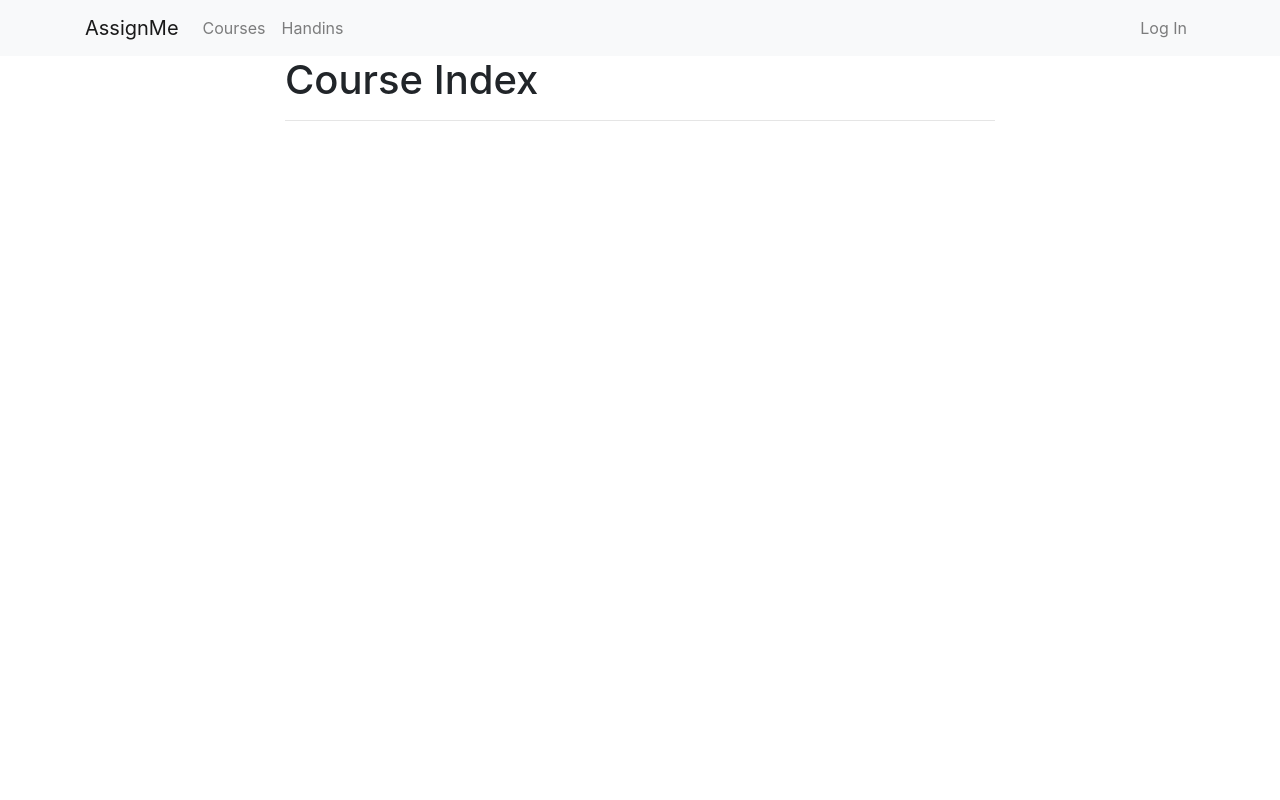
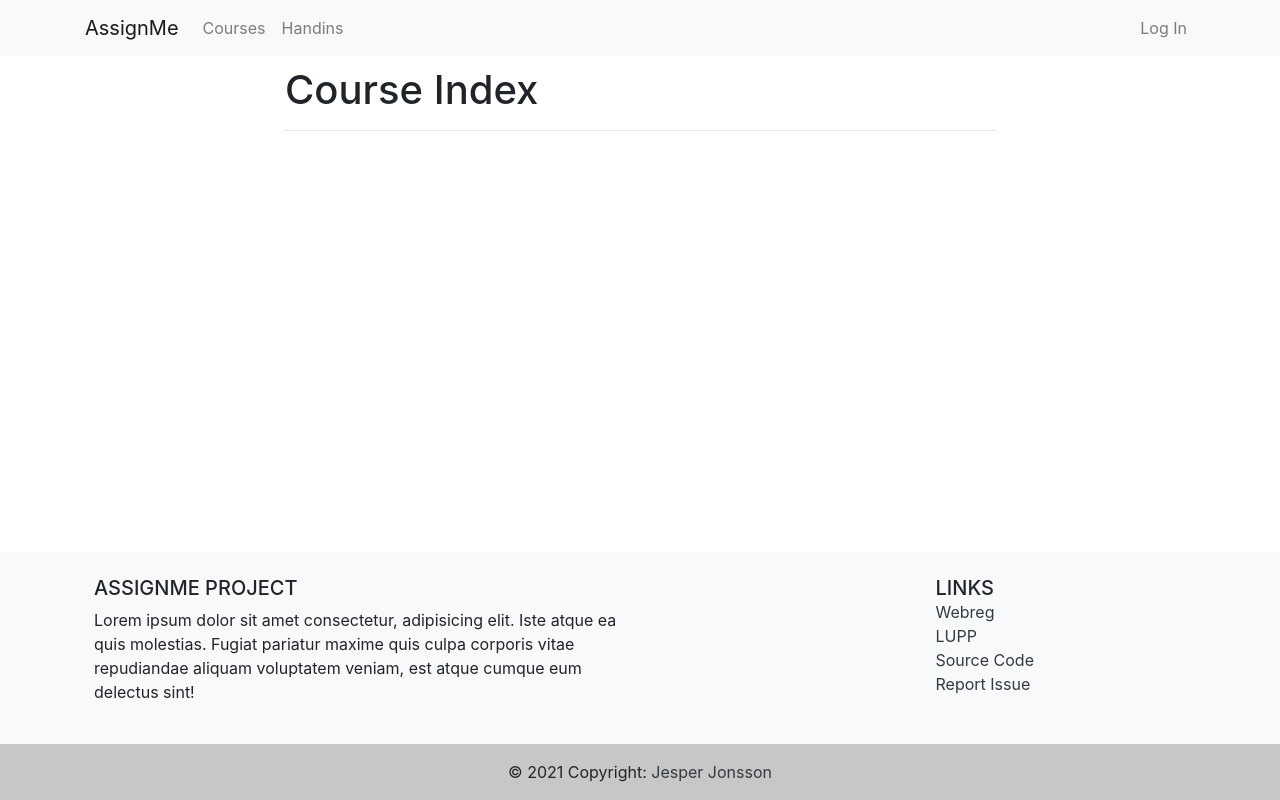
Before and after one commit to pingvine/assign-me-project, a Django app: page /course/ in a window 1280 px wide. Run offline with Django 3.2, Linux system fonts and the light colour scheme; data that the repository does not hold is empty; some libraries are stand-ins or nearby versions.

Commit message:
Styling header and footer

```diff
--- a/assignme/course/templates/course_index.html
+++ b/assignme/course/templates/course_index.html
@@ -1,6 +1,6 @@
 {% extends "base.html" %}
 {% block page_content %}
-<div class="col-md-8 offset-md-2">
+<div class="col-md-8 offset-md-2 header">
     <h1>Course Index</h1>
     <hr>
     {% for post in posts %}
--- a/assignme/handins/static/css/style.css
+++ b/assignme/handins/static/css/style.css
@@ -1,3 +1,17 @@
-td > a {
+footer {
+    display: flex;
+    flex-direction: column;
+}
+
+td>a {
     display: block;
-  }
+}
+
+.row {
+    justify-content: space-between;
+}
+
+.header {
+    margin-top: 10px;
+    align-items: center;
+}
--- a/assignme/handins/templates/handins_index.html
+++ b/assignme/handins/templates/handins_index.html
@@ -2,7 +2,7 @@
 {% load static %}
 {% block page_content %}
 <div class="col-md-8 offset-md-2">
-    <div class="d-flex">
+    <div class="d-flex header">
         <div class="mr-auto p2">
             <h1>Handins</h1>
         </div>
--- a/assignme/templates/base.html
+++ b/assignme/templates/base.html
@@ -10,7 +10,6 @@
           <button class="navbar-toggler" type="button" data-toggle="collapse" data-target="#navbarSupportedContent" aria-controls="navbarSupportedContent" aria-expanded="false" aria-label="Toggle navigation">
             <span class="navbar-toggler-icon"></span>
           </button>
-
           <div class="collapse navbar-collapse" id="navbarSupportedContent">
             <ul class="navbar-nav mr-auto">
               <li class="nav-item">
@@ -37,6 +36,43 @@
   <div class="container">
       {% block page_content %}{% endblock %}
   </div>
+
+<footer class="bg-light text-lg-start fixed-bottom">
+  <div class="container p-4">
+    <div class="row">
+      <div class="col-lg-6 col-md-12 mb-4 mb-md-0">
+        <h5 class="text-uppercase text-left">AssignMe Project</h5>
+        <p>
+          Lorem ipsum dolor sit amet consectetur, adipisicing elit. Iste atque ea quis
+          molestias. Fugiat pariatur maxime quis culpa corporis vitae repudiandae aliquam
+          voluptatem veniam, est atque cumque eum delectus sint!
+        </p>
+      </div>
+      <div class="col-lg-3 col-md-6 mb-4 mb-md-0">
+        <h5 class="text-uppercase mb-0">Links</h5>
+
+        <ul class="list-unstyled">
+          <li>
+            <a href="https://www.ida.liu.se/webreg-beta/" target="_blank" class="text-dark">Webreg</a>
+          </li>
+          <li>
+            <a href="https://www.ida.liu.se/projects/lupp/admin/admin.php" target="_blank" class="text-dark">LUPP</a>
+          </li>
+          <li>
+            <a href="https://github.com/pingvine/assign-me-project" target="_blank" class="text-dark">Source Code</a>
+          </li>
+          <li>
+            <a href="https://github.com/pingvine/assign-me-project/issues/new" target="_blank" class="text-dark">Report Issue</a>
+          </li>
+        </ul>
+      </div>
+    </div>
+  </div>
+  <div class="text-center p-3" style="background-color: rgba(0, 0, 0, 0.2);">
+    © {% now "Y" %} Copyright:
+    <a class="text-dark" href="https://github.com/pingvine">Jesper Jonsson</a>
+  </div>
+</footer>
 </body>
 <script src="https://code.jquery.com/jquery-3.3.1.slim.min.js" integrity="sha384-q8i/X+965DzO0rT7abK41JStQIAqVgRVzpbzo5smXKp4YfRvH+8abtTE1Pi6jizo" crossorigin="anonymous"></script>
 <script src="https://cdnjs.cloudflare.com/ajax/libs/popper.js/1.14.3/umd/popper.min.js" integrity="sha384-ZMP7rVo3mIykV+2+9J3UJ46jBk0WLaUAdn689aCwoqbBJiSnjAK/l8WvCWPIPm49" crossorigin="anonymous"></script>
```
